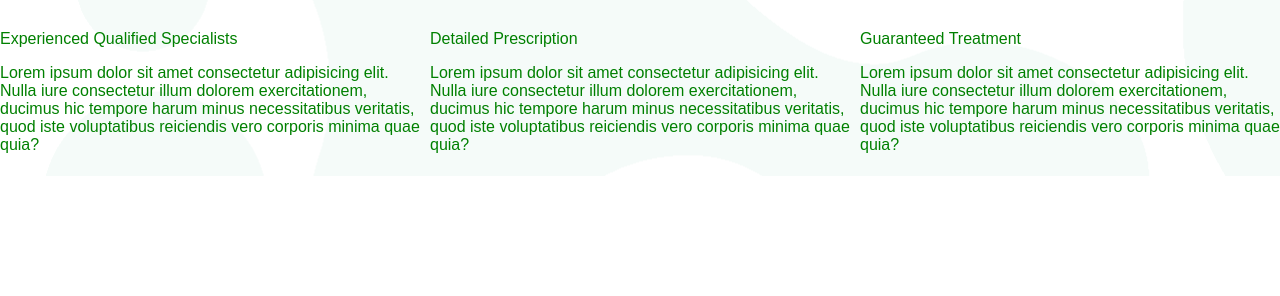
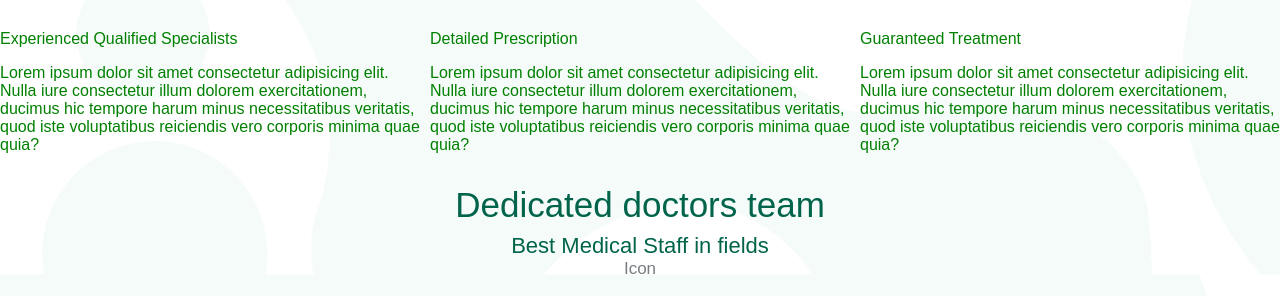
Before and after one commit to vijaycham/Medplus-Project, a plain HTML site: page index.html in a window 1280 px wide. Shown: the part 624-920 px from the top of the page. Before the commit the page ends 800 px from the top, so only its background shows below. Drawn offline with Linux system fonts and the light colour scheme.

Commit message:
Added few lines

```diff
--- a/index.html
+++ b/index.html
@@ -124,6 +124,11 @@
         <p>Lorem ipsum dolor sit amet consectetur adipisicing elit. Nulla iure consectetur illum dolorem exercitationem, ducimus hic tempore harum minus necessitatibus veritatis, quod iste voluptatibus reiciendis vero corporis minima quae quia?</p>
       </div>
     </div>
+    <div class="middle-text">
+      <p class="who-text">Dedicated doctors team</p>
+      <p class="health-text">Best Medical Staff in fields</p>
+      <p class="trust-text">Icon</p>
+    </div>
    </main>
   </body>
 </html>
```
